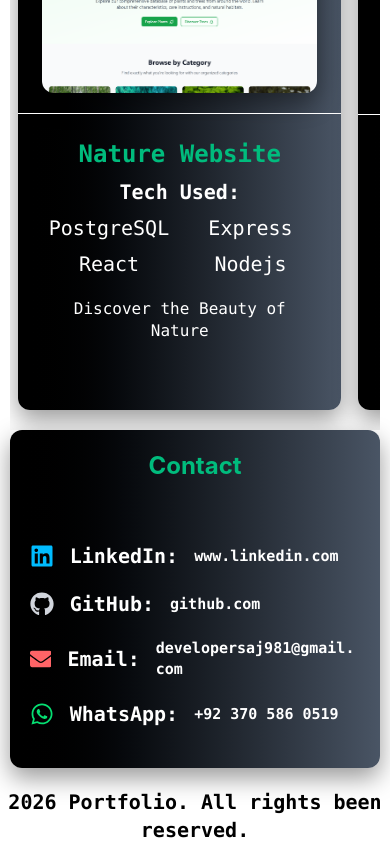
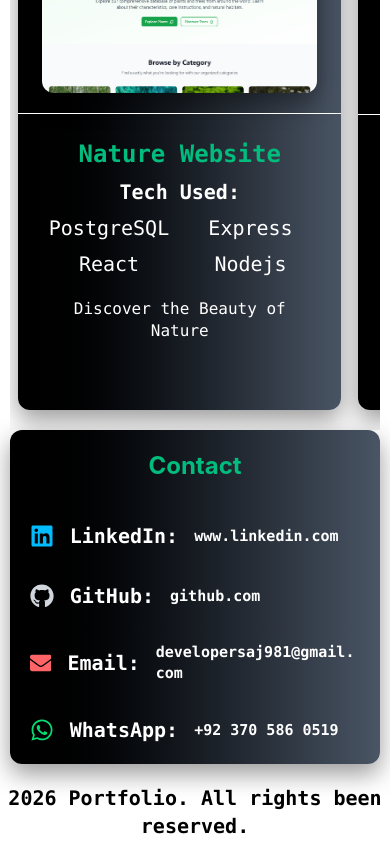
Before and after one commit to DeveloperSAJ/Portfolio, a React app in the folder frontend/: page / in a window 390 px wide. Shown: the part 1503-2347 px from the top of the page. Built offline with nearby package versions, Linux system fonts and the light colour scheme; the HTML template or start-up script is replaced by a standard one.

Commit message:
updating

```diff
--- a/frontend/src/App.jsx
+++ b/frontend/src/App.jsx
@@ -6,7 +6,6 @@ import { Projects } from './components/Projects'
 import { Contact } from './components/Contact'
 
 function App() {
-
   return (
     <>
       <Navbar />
--- a/frontend/src/components/Card.jsx
+++ b/frontend/src/components/Card.jsx
@@ -3,7 +3,7 @@ import React from "react";
 export const Card = ({ image, title, t1,t2,t3,t4 , description }) => {
   return (
     <div>
-      <div className="flex flex-col my-5 mx-auto w-[95%] font-bold text-2xl font-mono text-white bg-gradient-to-r from-black to-gray-600 border-none rounded-xl shadow-box h-120">
+      <div className="hover:scale-102 transition flex flex-col my-5 mx-auto w-[95%] font-bold text-2xl font-mono text-white bg-gradient-to-r from-black to-gray-600 border-none rounded-xl shadow-box h-120">
         <div className="">
           <img src={image} alt={title} className=" rounded-xl w-[85%] mx-auto my-5 shadow-box"/>
         </div>
--- a/frontend/src/components/Contact.jsx
+++ b/frontend/src/components/Contact.jsx
@@ -20,7 +20,7 @@ export const Contact = () => {
             />
           </div>
 
-          <div className="hidden lg:block mx-auto text-xl py-10">
+          <div className="hidden lg:block mx-auto text-xl py-8">
             <ul className="flex flex-col gap-5 cursor-pointer">
               <li>
                 <a href="#home">Home</a>
@@ -37,7 +37,7 @@ export const Contact = () => {
             </ul>
           </div>
 
-          <div className="flex flex-col mx-auto py-10 gap-5 text-white text-xl font-mono">
+          <div className="flex flex-col mx-auto py-5 gap-8 text-white text-xl font-mono">
             <div className="flex items-center gap-4">
               <FaLinkedin className="text-2xl text-sky-400" />
               <label className="font-bold">LinkedIn:</label>
--- a/frontend/src/index.css
+++ b/frontend/src/index.css
@@ -3,6 +3,9 @@
 html{
   scroll-behavior: smooth;
 }
+/* body{
+  background-color: #10B981;
+} */
 .shadow-box {
   box-shadow: 0 10px 25px rgba(0, 0, 0, 0.4);
 }
```
